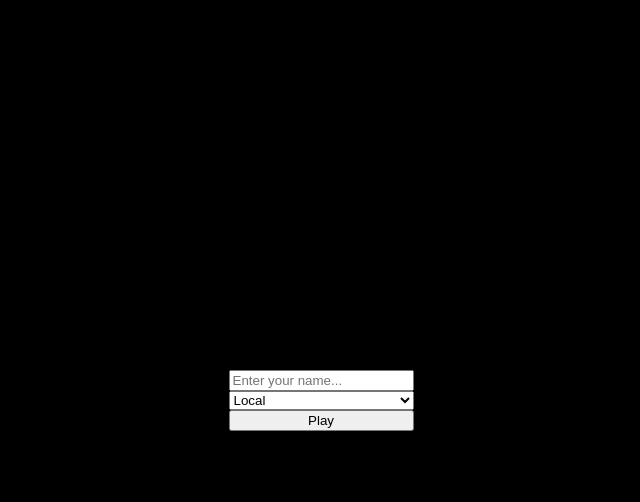
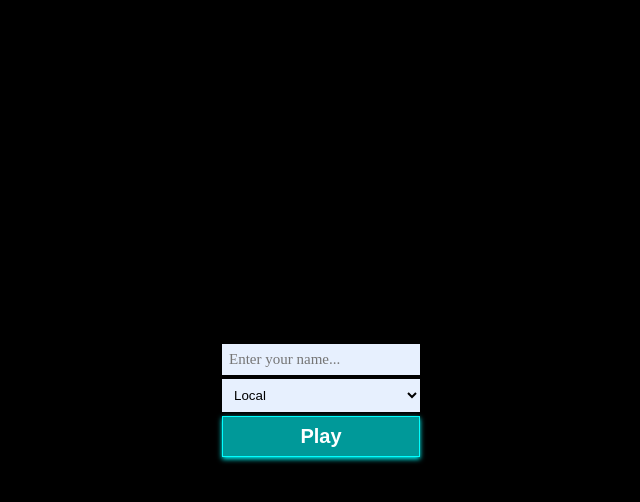
Before and after one commit to leia-uwu/io-game-example, a website built with Vite: page client/index.html in a window 1280 px wide. Both pictures are taken after a click on the button "Play". Shown: the whole page, without its empty margins (319-959 px from the left). Built offline with nearby package versions, Linux system fonts and the light colour scheme; no server answers; files whose address does not match are found by name.

Commit message:
refactor: client clean ups

```diff
--- a/client/index.html
+++ b/client/index.html
@@ -15,7 +15,7 @@
             <input id="name-input" type="text" placeholder="Enter your name...">
             <select id="server-selector">
             </select>
-            <button id="play-btn" disabled>Play</button>
+            <button id="play-btn">Play</button>
           </div>
 
         </div>
--- a/client/src/game/game.ts
+++ b/client/src/game/game.ts
@@ -1,5 +1,5 @@
 import { GameBitStream, EntityType, type Packet, PacketType, PacketStream } from "../../../common/src/net";
-import { Application, Assets, Graphics } from "pixi.js";
+import { type Application, Assets, Graphics } from "pixi.js";
 import { getElem } from "../utils";
 import { UpdatePacket } from "../../../common/src/packets/updatePacket";
 import { EntityPool } from "../../../common/src/utils/entityPool";
@@ -10,9 +10,12 @@ import { InputManager } from "./inputManager";
 import { InputPacket } from "../../../common/src/packets/inputPacket";
 import { JoinPacket } from "../../../common/src/packets/joinPacket";
 import { Projectile } from "./entities/projectile";
+import { type App } from "../main";
 
 export class Game {
+    app: App;
     socket?: WebSocket;
+    pixi: Application;
 
     running = false;
 
@@ -33,39 +36,26 @@ export class Game {
         zIndex: -99
     });
 
-    pixi = new Application();
+    constructor(app: App) {
+        this.app = app;
+        this.pixi = app.pixi;
+    }
 
-    constructor() {
-        void (async() => {
-            await this.pixi.init({
-                canvas: getElem<HTMLCanvasElement>("#game-canvas"),
-                resizeTo: window,
-                resolution: window.devicePixelRatio ?? 1,
-                antialias: true,
-                preference: "webgl",
-                background: 0x000000
-            });
-
+    init(): void {
         this.pixi.ticker.add(this.render.bind(this));
         this.pixi.renderer.on("resize", this.resize.bind(this));
         this.pixi.stage.addChild(this.camera.container);
         this.camera.resize();
+    }
 
-            this.pixi.canvas.addEventListener("contextmenu", (e) => {
-                e.preventDefault();
-                e.stopImmediatePropagation();
-                e.stopPropagation();
-            });
-
-            // TODO: assets loader
+    async loadAssets(): Promise<void> {
         await Assets.load("./game/player.svg");
         await Assets.load("./game/projectile.svg");
-
-            getElem<HTMLButtonElement>("#play-btn").disabled = false;
-        })();
     }
 
     connect(address: string): void {
+        this.app.uiManager.playButton.disabled = true;
+
         this.socket = new WebSocket(address);
 
         this.socket.binaryType = "arraybuffer";
@@ -113,14 +103,17 @@ export class Game {
 
     startGame(): void {
         if (this.running) return;
+        const ui = this.app.uiManager;
+        ui.gameDiv.style.display = "";
+        ui.homeDiv.style.display = "none";
         this.running = true;
-        getElem("#game").style.display = "";
-        getElem("#home").style.display = "none";
     }
 
     endGame(): void {
-        getElem("#game").style.display = "none";
-        getElem("#home").style.display = "";
+        const ui = this.app.uiManager;
+        ui.gameDiv.style.display = "none";
+        ui.homeDiv.style.display = "";
+        ui.playButton.disabled = false;
         this.running = false;
 
         // reset stuff
--- a/client/src/main.ts
+++ b/client/src/main.ts
@@ -1,32 +1,35 @@
+import "./scss/style.scss";
 import { Game } from "./game/game";
-import "./scss/style.scss";
-import { GameConstants } from "../../common/src/constants";
+import { UiManager } from "./ui";
+import { Application } from "pixi.js";
 import { getElem } from "./utils";
-import { Config } from "./config";
 
-const game = new Game();
+export class App {
+    uiManager = new UiManager(this);
+    pixi = new Application();
+    game = new Game(this);
 
-const playButton = getElem<HTMLButtonElement>("#play-btn");
-const nameInput = getElem<HTMLInputElement>("#name-input");
-nameInput.maxLength = GameConstants.nameMaxLength;
+    async init(): Promise<void> {
+        await this.pixi.init({
+            canvas: getElem<HTMLCanvasElement>("#game-canvas"),
+            resizeTo: window,
+            resolution: window.devicePixelRatio ?? 1,
+            antialias: true,
+            preference: "webgl",
+            background: 0x000000
+        });
+        this.pixi.canvas.addEventListener("contextmenu", (e) => {
+            e.preventDefault();
+        });
 
-const serverSelect = getElem<HTMLSelectElement>("#server-selector");
-for (const serverId in Config.servers) {
-    const server = Config.servers[serverId];
-    const option = document.createElement("option");
-    serverSelect.appendChild(option);
-    option.value = serverId;
-    option.innerText = server.name;
+        this.game.init();
 
-    fetch(`http${server.https ? "s" : ""}://${server.address}/server_info`).then(async(res) => {
-        const data = await res.json();
-        option.innerText = `${server.name} - ${data.playerCount} Players`;
-    }).catch(err => {
-        console.error(`Failed to fetch server info for region ${server.name}: ${err}`);
-    });
+        await this.game.loadAssets();
+
+        app.uiManager.playButton.disabled = false;
+    }
 }
 
-playButton.addEventListener("click", () => {
-    const server = Config.servers[serverSelect.value];
-    game.connect(`ws${server.https ? "s" : ""}://${server.address}/play`);
-});
+const app = new App();
+
+await app.init();
--- a/client/src/scss/style.scss
+++ b/client/src/scss/style.scss
@@ -6,6 +6,10 @@ body {
     background: black;
 }
 
+:root {
+    --background-normal: rgb(231, 240, 254);
+    --background-accent: rgba(0, 255, 255, 0.6);
+}
 
 #home {
     width: 100vw;
@@ -16,10 +20,47 @@ body {
         place-self: center;
         justify-self: center;
         display: flex;
+        padding: 10px;
 
         #play-container {
             display: flex;
             flex-direction: column;
+            gap: 4px;
         }
     }
 }
+
+button {
+    padding: 8px;
+    font-size: 20px;
+    font-weight: 900;
+    outline: none;
+    transition: transform 150ms;
+    cursor: pointer;
+    box-shadow: 0px 2px 5px cyan;
+    border: solid 1px cyan;
+    color: white;
+    background-color: var(--background-accent);
+}
+
+button:hover {
+    transform: scale(1.15);
+}
+
+select {
+    outline: none;
+    border: none;
+    padding: 8px;
+    border-radius: 0px;
+    background-color: var(--background-normal);
+}
+
+input {
+    outline: none;
+    padding: 7px;
+    font-family: 'Orbitron';
+    font-size: 15px;
+    color: rgb(71, 71, 71);
+    border: none;
+    background-color: var(--background-normal);
+}
--- /dev/null
+++ b/client/src/ui.ts
@@ -0,0 +1,53 @@
+import { GameConstants } from "../../common/src/constants";
+import { Config } from "./config";
+import { type App } from "./main";
+import { getElem } from "./utils";
+
+export class UiManager {
+    playButton = getElem<HTMLButtonElement>("#play-btn");
+    nameInput = getElem<HTMLInputElement>("#name-input");
+    serverSelect = getElem<HTMLSelectElement>("#server-selector");
+    homeDiv = getElem<HTMLDivElement>("#home");
+    gameDiv = getElem<HTMLDivElement>("#game");
+
+    app: App;
+    constructor(app: App) {
+        this.app = app;
+        this.setupMainMenu();
+    }
+
+    setupMainMenu(): void {
+        this.nameInput.maxLength = GameConstants.player.nameMaxLength;
+
+        this.playButton.disabled = true;
+        this.playButton.addEventListener("click", () => {
+            if (this.playButton.disabled) return;
+            const server = Config.servers[this.serverSelect.value];
+            this.app.game.connect(`ws${server.https ? "s" : ""}://${server.address}/play`);
+        });
+
+        this.loadServerInfo();
+    }
+
+    /**
+     * Load server selector menu
+     */
+    loadServerInfo(): void {
+        this.serverSelect.innerHTML = "";
+
+        for (const serverId in Config.servers) {
+            const server = Config.servers[serverId];
+            const option = document.createElement("option");
+            this.serverSelect.appendChild(option);
+            option.value = serverId;
+            option.innerText = server.name;
+
+            fetch(`http${server.https ? "s" : ""}://${server.address}/server_info`).then(async(res) => {
+                const data = await res.json();
+                option.innerText = `${server.name} - ${data.playerCount} Players`;
+            }).catch(err => {
+                console.error(`Failed to fetch server info for region ${server.name}: ${err}`);
+            });
+        }
+    }
+}
```
Lines whose indentation alone changed are shown as unchanged.
